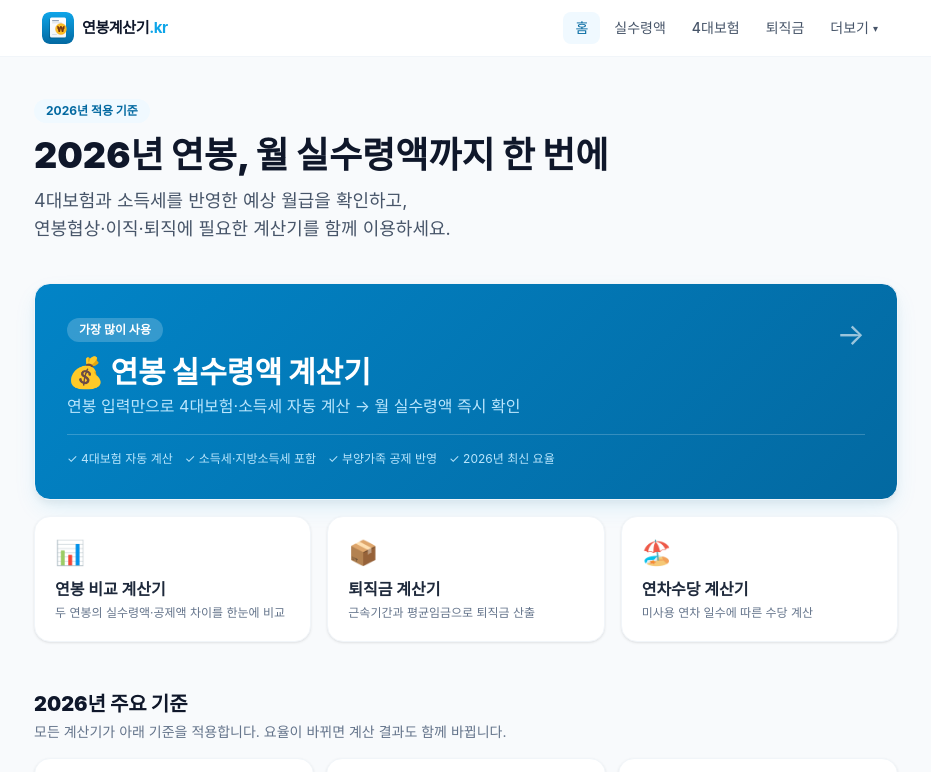
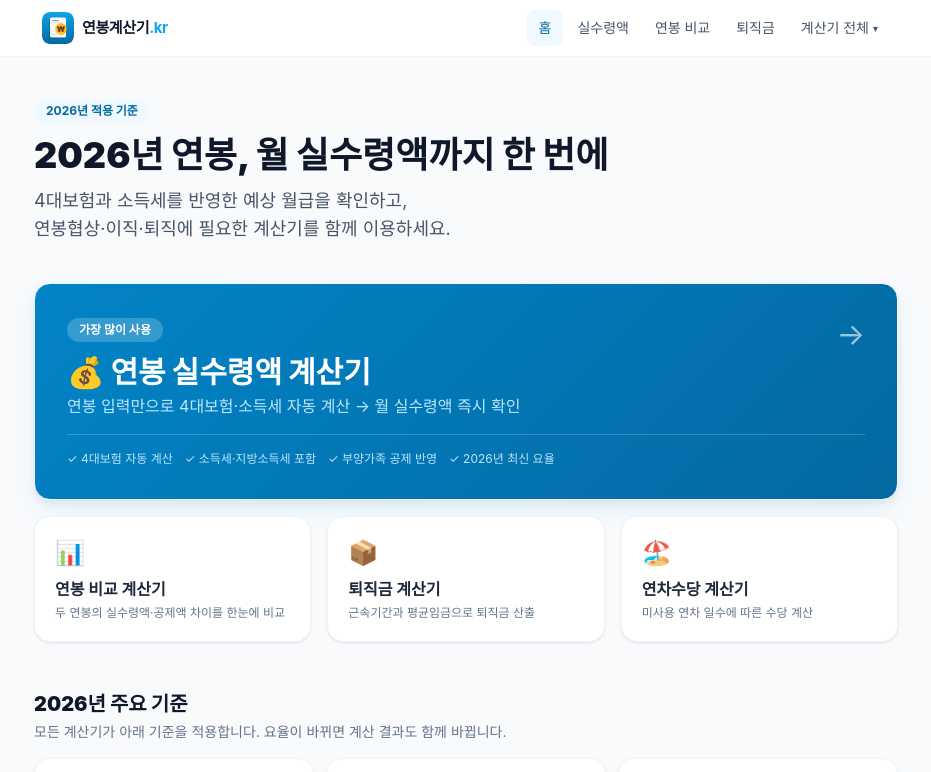
Before and after one commit to YG-coder/salary-calculator, a Next.js app: page / in a window 1280 px wide. Shown: the top 772 px of the page, without its empty margins (174-1105 px from the left). Built offline with nearby package versions, Linux system fonts and the light colour scheme; a web font is replaced by a local one.

Commit message:
feat(nav): 계산기 메뉴를 상황별로 재구성

```diff
--- a/src/components/ui/Header.tsx
+++ b/src/components/ui/Header.tsx
@@ -4,54 +4,87 @@
 import Image from 'next/image'
 import Link from 'next/link'
 import { usePathname } from 'next/navigation'
-import { useState } from 'react'
+import { useEffect, useState } from 'react'
 import { SITE_NAME } from '@/lib/constants'
 
 export const NAV_ITEMS = [
   { href: '/', label: '홈' },
   { href: '/salary-calculator', label: '실수령액' },
-  { href: '/social-insurance-calculator', label: '4대보험' },
+  { href: '/salary-comparison-calculator', label: '연봉 비교' },
   { href: '/severance-pay-calculator', label: '퇴직금' },
 ]
 
-export const MORE_ITEMS = [
+export const MENU_GROUPS = [
+  {
+    title: '급여·공제',
+    items: [
+      { href: '/salary-calculator', label: '연봉 실수령액' },
       { href: '/payroll-tax-calculator', label: '급여 세금 간편 계산' },
-  { href: '/salary-comparison-calculator', label: '연봉 비교 계산기' },
-  { href: '/target-salary-calculator', label: '목표 실수령액 역산 계산기' },
-  { href: '/bonus-withholding-calculator', label: '상여금 원천징수 계산기' },
-  { href: '/employer-cost-calculator', label: '기업 총 인건비 계산기' },
-  { href: '/annual-leave-pay-calculator', label: '연차수당 계산기' },
-  { href: '/weekly-holiday-pay-calculator', label: '주휴수당 계산기' },
-  { href: '/unemployment-benefit-calculator', label: '실업급여 계산기' },
+      { href: '/social-insurance-calculator', label: '4대보험' },
+    ],
+  },
+  {
+    title: '연봉협상',
+    items: [
+      { href: '/salary-comparison-calculator', label: '연봉 비교' },
+      { href: '/target-salary-calculator', label: '목표 실수령액 역산' },
+    ],
+  },
+  {
+    title: '퇴직·수당',
+    items: [
+      { href: '/severance-pay-calculator', label: '퇴직금' },
+      { href: '/annual-leave-pay-calculator', label: '연차수당' },
+      { href: '/weekly-holiday-pay-calculator', label: '주휴수당' },
+      { href: '/unemployment-benefit-calculator', label: '실업급여' },
+    ],
+  },
+  {
+    title: '사업주·인사',
+    items: [
+      { href: '/bonus-withholding-calculator', label: '상여금 원천징수' },
+      { href: '/employer-cost-calculator', label: '기업 총 인건비' },
+    ],
+  },
 ]
+
+export const MORE_ITEMS = MENU_GROUPS.flatMap((group) => group.items)
 
 export default function Header() {
   const pathname = usePathname()
-  const [moreOpen, setMoreOpen] = useState(false)
+  const [menuOpen, setMenuOpen] = useState(false)
+  const menuIsActive = MORE_ITEMS.some((item) => item.href === pathname)
+
+  useEffect(() => {
+    if (!menuOpen) return
+
+    const closeOnEscape = (event: KeyboardEvent) => {
+      if (event.key === 'Escape') setMenuOpen(false)
+    }
+
+    document.addEventListener('keydown', closeOnEscape)
+    return () => document.removeEventListener('keydown', closeOnEscape)
+  }, [menuOpen])
 
   return (
-      <header className="sticky top-0 z-40 bg-white/90 backdrop-blur-md border-b border-slate-100">
-        <div className="max-w-4xl mx-auto px-4 sm:px-6 h-14 flex items-center justify-between">
-          <Link
-              href="/"
-              className="flex items-center gap-2 group"
-              aria-label={`${SITE_NAME} 홈`}
-          >
+    <header className="sticky top-0 z-40 border-b border-slate-100 bg-white/90 backdrop-blur-md">
+      <div className="mx-auto flex h-14 max-w-4xl items-center justify-between px-4 sm:px-6">
+        <Link href="/" className="group flex items-center gap-2" aria-label={`${SITE_NAME} 홈`}>
           <Image
             src="/logo.svg"
-                alt="연봉계산기 로고"
+            alt=""
             width={32}
             height={32}
             priority
             className="h-8 w-8 rounded-lg"
           />
-
-            <span className="font-bold text-slate-900 text-[15px] tracking-tight group-hover:text-brand-600 transition-colors">
+          <span className="text-[15px] font-bold tracking-tight text-slate-900 transition-colors group-hover:text-brand-600">
             연봉계산기<span className="text-brand-500">.kr</span>
           </span>
         </Link>
 
         <nav className="flex items-center gap-0.5" aria-label="주요 메뉴">
+          <div className="hidden items-center gap-0.5 sm:flex">
             {NAV_ITEMS.map((item) => {
               const isActive = pathname === item.href
 
@@ -59,58 +92,92 @@ export default function Header() {
                 <Link
                   key={item.href}
                   href={item.href}
+                  aria-current={isActive ? 'page' : undefined}
                   className={[
-                        'px-3 py-1.5 text-sm font-medium rounded-lg transition-colors',
+                    'rounded-lg px-3 py-2 text-sm font-medium transition-colors',
                     isActive
                       ? 'bg-brand-50 text-brand-700'
-                            : 'text-slate-600 hover:text-brand-600 hover:bg-brand-50',
+                      : 'text-slate-600 hover:bg-brand-50 hover:text-brand-600',
                   ].join(' ')}
                 >
                   {item.label}
                 </Link>
               )
             })}
+          </div>
 
           <div className="relative">
             <button
               type="button"
-                  onClick={() => setMoreOpen((v) => !v)}
-                  className="px-3 py-1.5 text-sm font-medium text-slate-600 hover:text-brand-600 hover:bg-brand-50 rounded-lg transition-colors flex items-center gap-1"
+              aria-expanded={menuOpen}
+              aria-haspopup="menu"
+              aria-controls="calculator-menu"
+              onClick={() => setMenuOpen((open) => !open)}
+              className={[
+                'flex min-h-10 items-center gap-1 rounded-lg px-3 py-2 text-sm font-medium transition-colors',
+                menuIsActive
+                  ? 'bg-brand-50 text-brand-700'
+                  : 'text-slate-600 hover:bg-brand-50 hover:text-brand-600',
+              ].join(' ')}
             >
-                더보기
+              <span className="hidden sm:inline">계산기 전체</span>
+              <span className="sm:hidden">계산기</span>
               <span
+                aria-hidden="true"
                 className={[
                   'text-[10px] transition-transform duration-200',
-                      moreOpen ? 'rotate-180' : '',
+                  menuOpen ? 'rotate-180' : '',
                 ].join(' ')}
               >
                 ▾
               </span>
             </button>
 
-              {moreOpen && (
+            {menuOpen && (
               <>
+                <button
+                  type="button"
+                  aria-label="계산기 메뉴 닫기"
+                  className="fixed inset-0 z-10 cursor-default"
+                  onClick={() => setMenuOpen(false)}
+                />
                 <div
-                        className="fixed inset-0 z-10"
-                        onClick={() => setMoreOpen(false)}
-                    />
+                  id="calculator-menu"
+                  role="menu"
+                  className="absolute right-0 top-full z-20 mt-1 max-h-[calc(100vh-5rem)] w-[min(22rem,calc(100vw-2rem))] overflow-y-auto rounded-2xl border border-slate-100 bg-white p-2 shadow-xl"
+                >
+                  <div className="grid gap-1 sm:grid-cols-2">
+                    {MENU_GROUPS.map((group) => (
+                      <section key={group.title} className="rounded-xl p-2" aria-labelledby={`menu-${group.title}`}>
+                        <h2 id={`menu-${group.title}`} className="px-2 pb-1.5 text-xs font-bold text-slate-400">
+                          {group.title}
+                        </h2>
+                        <div className="space-y-0.5">
+                          {group.items.map((item) => {
+                            const isActive = pathname === item.href
 
-                    <div className="absolute right-0 top-full mt-1 z-20 bg-white border border-slate-100 rounded-xl shadow-lg py-1 min-w-[180px]">
-                      {MORE_ITEMS.map((item) => (
+                            return (
                               <Link
                                 key={item.href}
                                 href={item.href}
-                              onClick={() => setMoreOpen(false)}
+                                role="menuitem"
+                                aria-current={isActive ? 'page' : undefined}
+                                onClick={() => setMenuOpen(false)}
                                 className={[
-                                'block px-4 py-2.5 text-sm font-medium transition-colors',
-                                pathname === item.href
+                                  'block rounded-lg px-2 py-2 text-sm font-medium transition-colors',
+                                  isActive
                                     ? 'bg-brand-50 text-brand-700'
                                     : 'text-slate-700 hover:bg-slate-50 hover:text-brand-600',
                                 ].join(' ')}
                               >
                                 {item.label}
                               </Link>
+                            )
+                          })}
+                        </div>
+                      </section>
                     ))}
+                  </div>
                 </div>
               </>
             )}
```
Also changed, not shown: 1 other file (tests, documents, lock files or other folders). Lines whose indentation alone changed are shown as unchanged.
